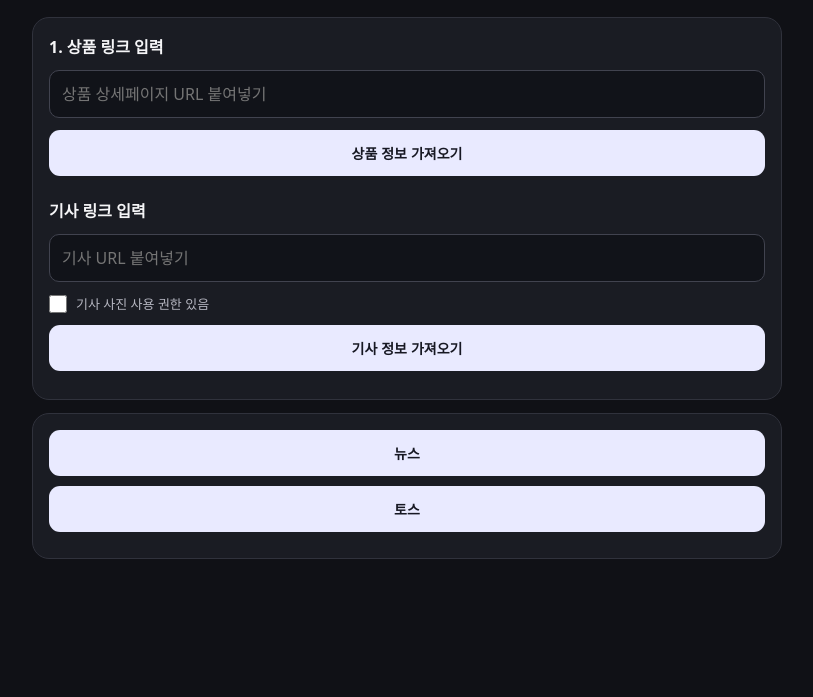
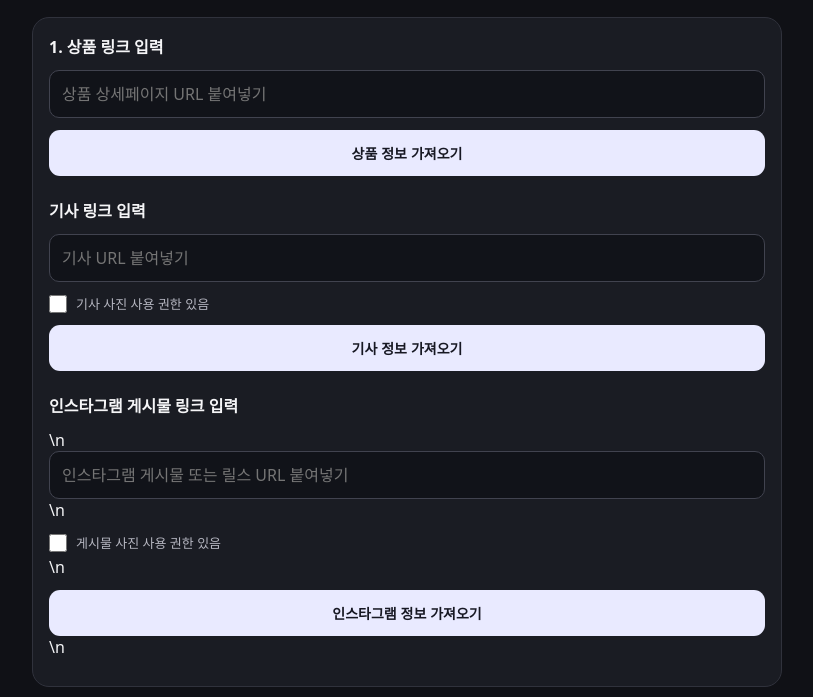
Before and after one commit to dojiijjj/threads-ai-automation, a website: page public/index.html in a window 1280 px wide. Shown: the part 57-754 px from the top of the page, without its empty margins (233-1046 px from the left). Drawn offline with Linux system fonts and the light colour scheme; no server answers.

Commit message:
Add Instagram URL input to UI

```diff
--- a/public/index.html
+++ b/public/index.html
@@ -9,7 +9,7 @@
 <meta name="apple-mobile-web-app-title" content="블로그 자동작성">
 <link rel="manifest" href="/manifest.webmanifest">
 <link rel="icon" href="/icon.svg" type="image/svg+xml">
-<title>Google SEO 상품 블로그 자동작성</title>
+<title>Google SEO 블로그 자동작성</title>
 <style>
 *{box-sizing:border-box}
 body{margin:0;background:#101116;color:#f5f5f7;font-family:system-ui,-apple-system,sans-serif}
@@ -54,7 +54,7 @@ button:disabled{opacity:.5;cursor:wait}
 @media(max-width:520px){.tossDesktopViewport{height:620px}.embedFrame{height:620px}}
 
 </style>
-<script src="/app.js?v=20" defer></script>
+<script src="/app.js?v=21" defer></script>
 <script>
 if ("serviceWorker" in navigator) {
   window.addEventListener("load", () => navigator.serviceWorker.register("/sw.js").catch(() => {}));
@@ -72,7 +72,7 @@ if ("serviceWorker" in navigator) {
 <input id="articleUrl" type="url" placeholder="기사 URL 붙여넣기">
 <label class="checkLine"><input id="articleImagesAuthorized" type="checkbox"><span>기사 사진 사용 권한 있음</span></label>
 <div class="actions"><button id="fetchArticle">기사 정보 가져오기</button></div>
-<div id="message" role="status"></div>
+<h2 style="margin-top:22px">인스타그램 게시물 링크 입력</h2>\n<input id="instagramUrl" type="url" placeholder="인스타그램 게시물 또는 릴스 URL 붙여넣기">\n<label class="checkLine"><input id="instagramImagesAuthorized" type="checkbox"><span>게시물 사진 사용 권한 있음</span></label>\n<div class="actions"><button id="fetchInstagram">인스타그램 정보 가져오기</button></div>\n<div id="message" role="status"></div>
 </div>
 
 <section class="card embedCard">
@@ -92,7 +92,7 @@ if ("serviceWorker" in navigator) {
 <div class="actions"><button id="generateArticle">이 기사로 글과 사진 생성</button></div>
 </div>
 
-<div id="result" class="hidden">
+<div id="instagramPanel" class="card hidden"><h2>인스타그램 게시물 정보</h2><div id="instagramInfo" class="infoGrid"></div><div class="actions"><button id="generateArticle">이 게시물로 글과 사진 생성</button></div></div>\n\n<div id="result" class="hidden">
 <div class="card">
 <h2>3. 완성된 글</h2>
 <label for="title">제목</label>
```
